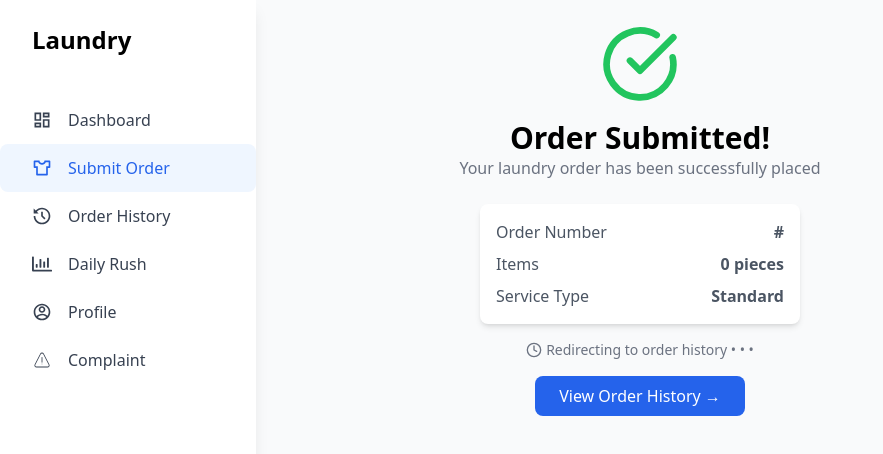
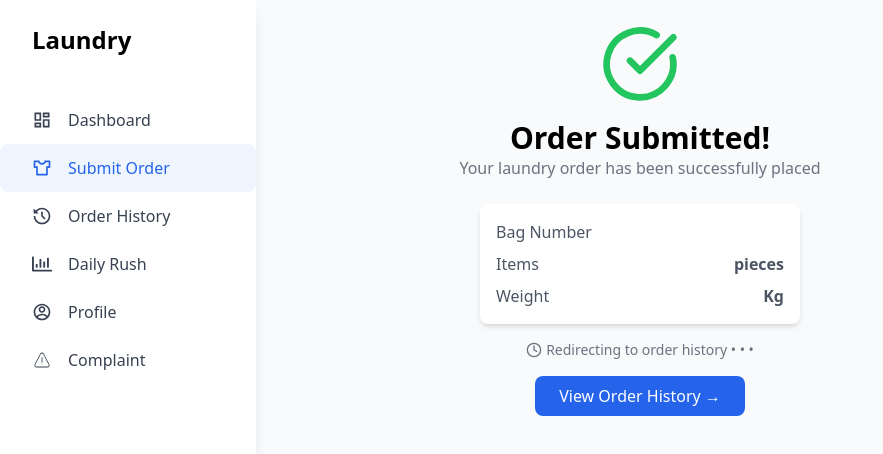
Before and after one commit to codinggita/laundry_buddy, a React (Vite) app in the folder Frontend/: page /user/submit-order/success in a window 1280 px wide. Shown: the top 454 px of the page, without its empty margins (0-883 px from the left). Built offline with nearby package versions, Linux system fonts and the light colour scheme.

Commit message:
📩 Consume Order Details from Context API
Used OrderContext to fetch weight, numberofitems, and bagNumber.
Removed dependency on props.
Displays order confirmation details dynamically.

```diff
--- a/Frontend/src/Component/User/SubmitOrder/OrderConfirmation.jsx
+++ b/Frontend/src/Component/User/SubmitOrder/OrderConfirmation.jsx
@@ -1,10 +1,13 @@
 import { CheckCircle, Clock} from "lucide-react";
 import Sidebar from "../Sidebar";
 import { Link } from "react-router-dom";
+import { OrderContext } from "./OrderContext";
+import { useContext } from "react";
 
 
 
 const OrderConfirmation = () => {
+const{weight ,numberofitems,bagNumber} = useContext(OrderContext);
   return (
     <div className="">
       {/* Sidebar */}
@@ -22,16 +25,16 @@ const OrderConfirmation = () => {
         {/* Order Summary */}
         <div className="bg-white shadow-md rounded-lg p-4 mt-6 w-80">
           <div className="flex justify-between text-gray-600">
-            <span>Order Number</span>
-            <span className="font-bold">#</span>
+            <span>Bag Number</span>
+            <span className="font-bold">{bagNumber}</span>
           </div>
           <div className="flex justify-between text-gray-600 mt-2">
             <span>Items</span>
-            <span className="font-bold">0 pieces</span>
+            <span className="font-bold"> {numberofitems} pieces</span>
           </div>
           <div className="flex justify-between text-gray-600 mt-2">
-            <span>Service Type</span>
-            <span className="font-bold">Standard</span>
+            <span>Weight</span>
+            <span className="font-bold">{weight} Kg</span>
           </div>
         </div>
 
```
